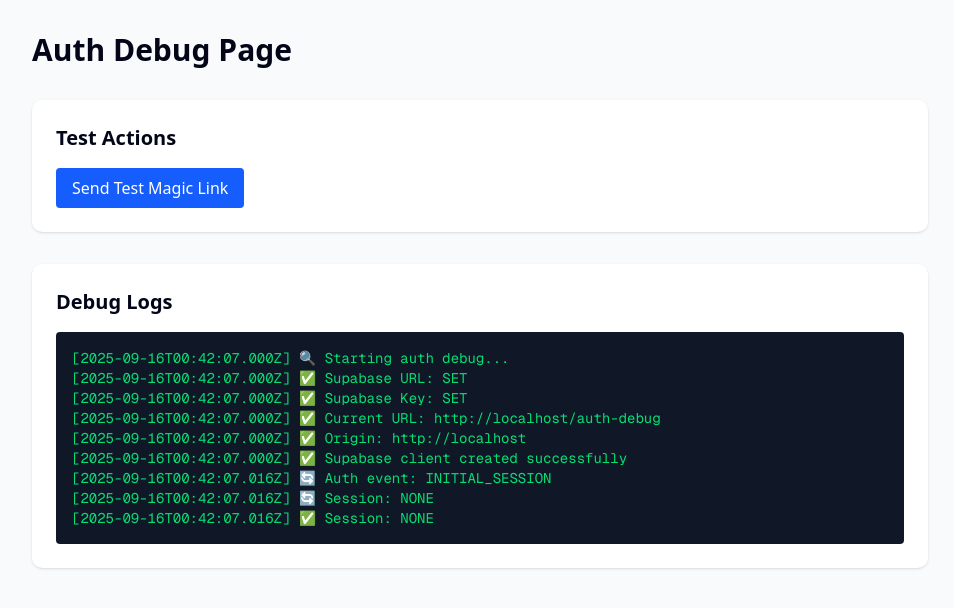
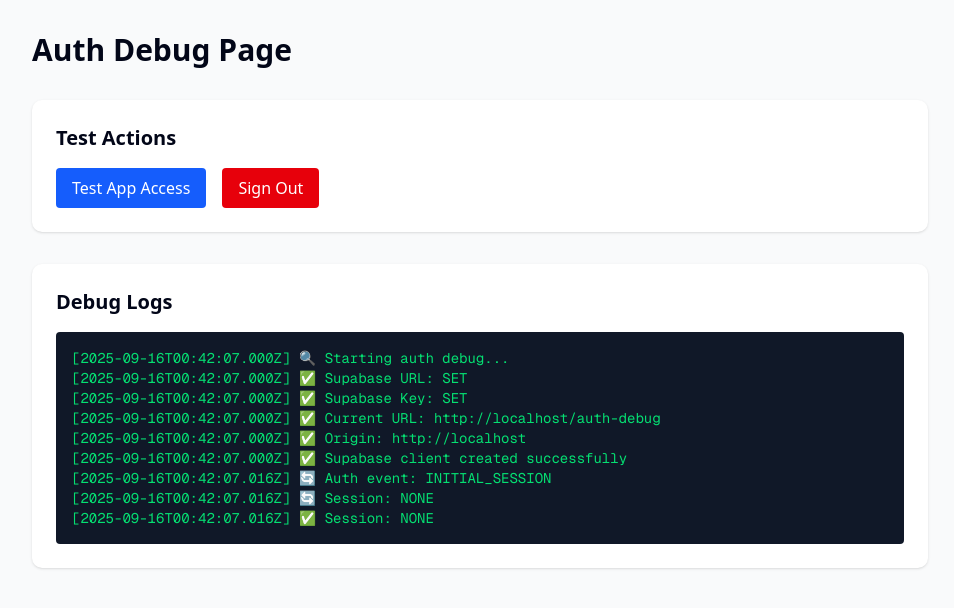
Before and after one commit to sairevanth-zz/signalsloop, a Next.js app: page /auth-debug in a window 1280 px wide. Shown: the top 608 px of the page, without its empty margins (160-1114 px from the left). Built offline with nearby package versions, Linux system fonts and the light colour scheme; no server answers.

Commit message:
Update debug page to test app access and sign out
- Replace magic link test with app access test
- Add sign out functionality
- This will help identify why authenticated users can't access /app
- User is already logged in as sai.chandupatla@gmail.com

```diff
--- a/src/app/auth-debug/page.tsx
+++ b/src/app/auth-debug/page.tsx
@@ -57,8 +57,24 @@ export default function AuthDebugPage() {
     });
   }, []);
 
-  const testMagicLink = async () => {
-    addLog('📧 Testing magic link...');
+  const testAppAccess = async () => {
+    addLog('🔍 Testing app access...');
+
+    try {
+      const response = await fetch('/app');
+      addLog(`📡 App response status: ${response.status}`);
+      addLog(`📡 App response URL: ${response.url}`);
+
+      if (response.redirected) {
+        addLog(`🔄 Redirected to: ${response.url}`);
+      }
+    } catch (error) {
+      addLog(`❌ App access error: ${error instanceof Error ? error.message : 'Unknown error'}`);
+    }
+  };
+
+  const signOut = async () => {
+    addLog('🚪 Signing out...');
 
     try {
       const { getSupabaseClient } = await import('@/lib/supabase-client');
@@ -69,26 +85,17 @@ export default function AuthDebugPage() {
         return;
       }
 
-      const testEmail = 'test@example.com';
-      const redirectUrl = `${window.location.origin}/auth/callback`;
-
-      addLog(`📧 Email: ${testEmail}`);
-      addLog(`🔗 Redirect: ${redirectUrl}`);
-
-      const { error } = await supabase.auth.signInWithOtp({
-        email: testEmail,
-        options: {
-          emailRedirectTo: redirectUrl
-        }
-      });
-
+      const { error } = await supabase.auth.signOut();
       if (error) {
-        addLog(`❌ Magic link error: ${error.message}`);
+        addLog(`❌ Sign out error: ${error.message}`);
       } else {
-        addLog('✅ Magic link sent successfully');
+        addLog('✅ Signed out successfully');
+        setTimeout(() => {
+          window.location.href = '/login';
+        }, 1000);
       }
     } catch (error) {
-      addLog(`❌ Test error: ${error instanceof Error ? error.message : 'Unknown error'}`);
+      addLog(`❌ Sign out error: ${error instanceof Error ? error.message : 'Unknown error'}`);
     }
   };
 
@@ -100,12 +107,20 @@ export default function AuthDebugPage() {
         {/* Test Actions */}
         <div className="bg-white p-6 rounded-lg shadow mb-8">
           <h2 className="text-xl font-semibold mb-4">Test Actions</h2>
-          <button
-            onClick={testMagicLink}
-            className="bg-blue-600 text-white px-4 py-2 rounded hover:bg-blue-700"
-          >
-            Send Test Magic Link
-          </button>
+          <div className="space-x-4">
+            <button
+              onClick={testAppAccess}
+              className="bg-blue-600 text-white px-4 py-2 rounded hover:bg-blue-700"
+            >
+              Test App Access
+            </button>
+            <button
+              onClick={signOut}
+              className="bg-red-600 text-white px-4 py-2 rounded hover:bg-red-700"
+            >
+              Sign Out
+            </button>
+          </div>
         </div>
 
         {/* Debug Logs */}
```
